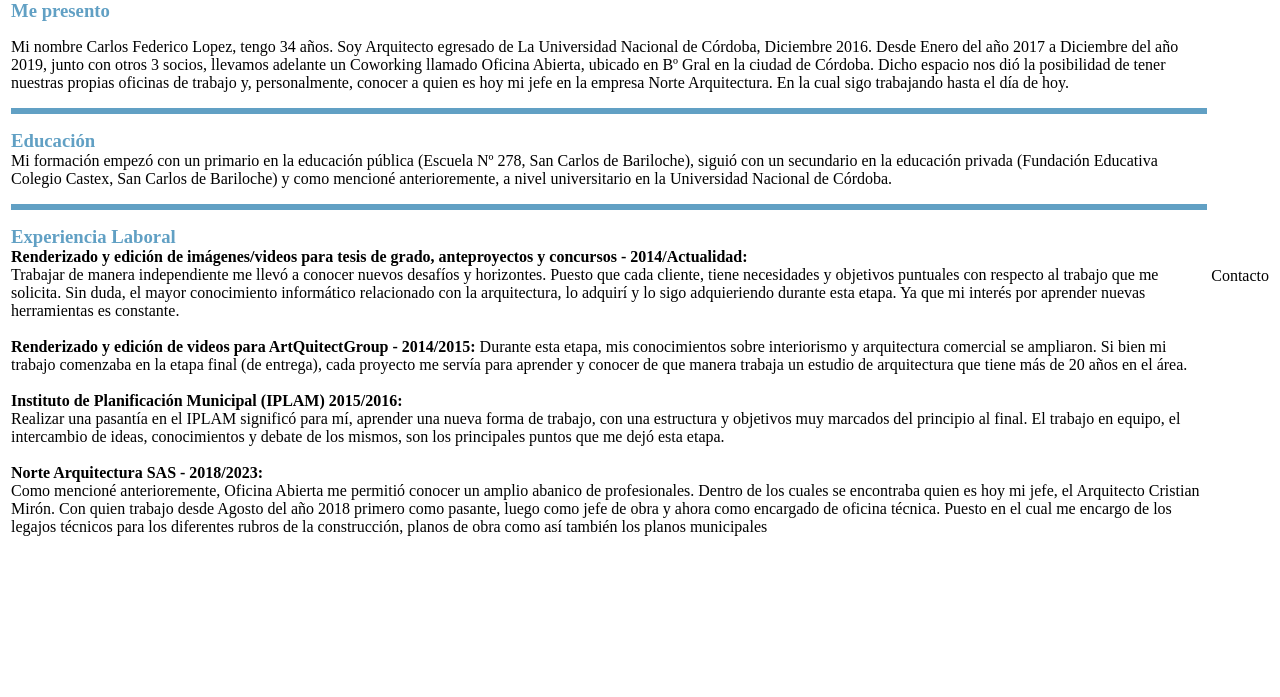
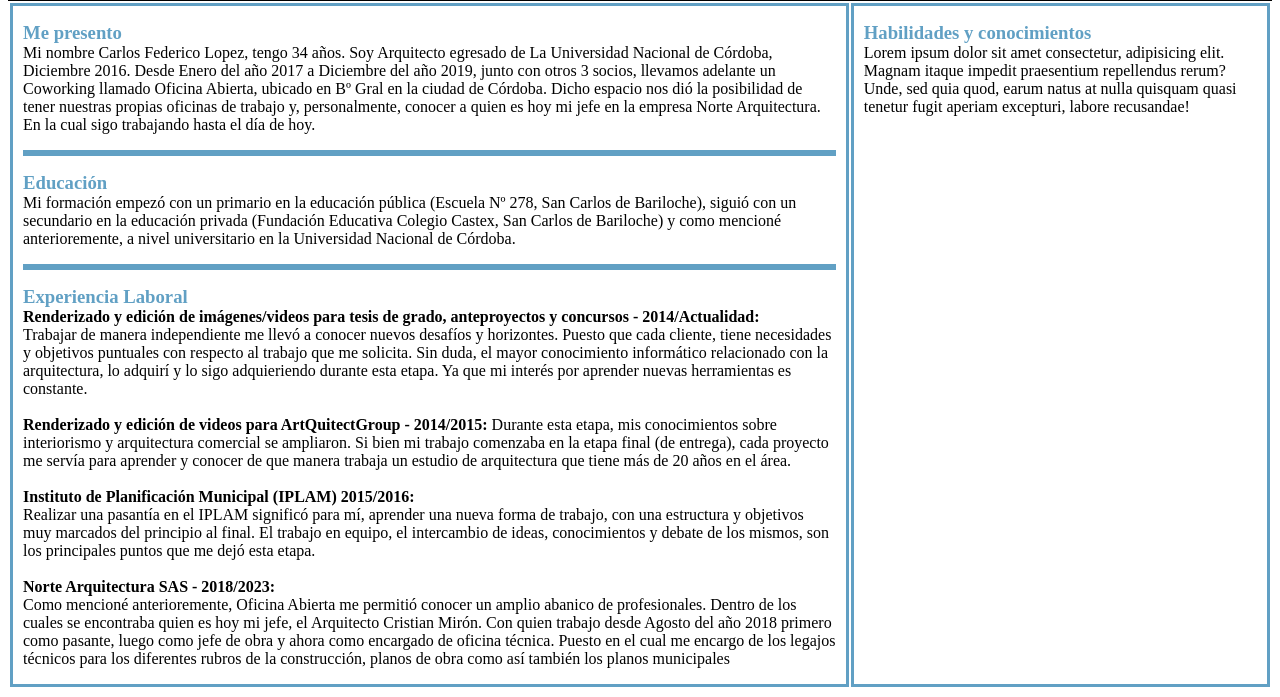
Before and after one commit to CFLopez88/ProyectoFinal-CV, a plain HTML site: page index.html in a window 1280 px wide. Shown: the part 130-827 px from the top of the page. Before the commit the page ends 800 px from the top, so only its background shows below. Drawn offline with Linux system fonts and the light colour scheme.

Commit message:
9no. commit - Falta completar datos personales

```diff
--- a/01_CSS/estilos.css
+++ b/01_CSS/estilos.css
@@ -7,7 +7,7 @@ h1{
     font-weight: bold;
     background-color: rgb(97, 160, 196);
     color: rgb(253, 253, 253);
-    border: 1px solid black;
+    border: 3px solid rgb(0, 0, 0);
     padding: 40px 40px 40px 40px;
     margin: 0px;
     text-align: right;
@@ -15,7 +15,6 @@ h1{
 
 h3{
     color: rgb(97, 160, 196);
-    border: 0px solid black;
     padding: 0px 0px 0px 0px;
     margin: 0px;
 }
@@ -24,3 +23,11 @@ hr{
     height: 2px;
     border: 3px solid rgb(97, 160, 196);
 }
+
+td{
+    vertical-align: top;
+    text-align: left;
+    padding: 0px 10px 0px 10px;
+    margin: 0px;
+    border: 3px solid rgb(97, 160, 196)
+}
--- a/index.html
+++ b/index.html
@@ -6,29 +6,24 @@
         <meta name="viewport" content="width=device-width, initial-scale=1.0">
         <title>Proyecto Final CV</title>
         <link rel="stylesheet" type="text/css" href="01_CSS/estilos.css"/>
-
     </head>
-
     <body>
-
         <h1>Carlos Federico Lopez</h1>
-
         <table>
             <tr>
                 <td>
+                    <p class="presentacion">
                         <h3>Me presento</h3>
-                <p> Mi nombre Carlos Federico Lopez, tengo 34 años. Soy Arquitecto egresado de La Universidad Nacional de Córdoba, Diciembre 2016. Desde Enero del año 2017 a Diciembre del año 2019, junto con otros 3 socios, llevamos adelante un Coworking llamado Oficina Abierta, ubicado en Bº Gral en la ciudad de Córdoba.
+                        Mi nombre Carlos Federico Lopez, tengo 34 años. Soy Arquitecto egresado de La Universidad Nacional de Córdoba, Diciembre 2016. Desde Enero del año 2017 a Diciembre del año 2019, junto con otros 3 socios, llevamos adelante un Coworking llamado Oficina Abierta, ubicado en Bº Gral en la ciudad de Córdoba.
                         Dicho espacio nos dió la posibilidad de tener nuestras propias oficinas de trabajo y, personalmente, conocer a quien es hoy mi jefe en la empresa Norte Arquitectura. En la cual sigo trabajando hasta el día de hoy.
                     </p>
                     <hr>
-
-                <p class="parrafo">
+                    <p class="educacion">
                         <h3>Educación</h3>
                         Mi formación empezó con un primario en la educación pública (Escuela Nº 278, San Carlos de Bariloche), siguió con un secundario en la educación privada (Fundación Educativa Colegio Castex, San Carlos de Bariloche) y como mencioné anterioremente, a nivel universitario en la Universidad Nacional de Córdoba.
                     </p>
-
                     <hr>
-                <p class="parrafo">
+                    <p class="experiencialaboral">
                         <h3>Experiencia Laboral</h3>
                         <strong>Renderizado y edición de imágenes/videos para tesis de grado, anteproyectos y concursos - 2014/Actualidad:</strong><br>
                         Trabajar de manera independiente me llevó a conocer nuevos desafíos y horizontes. Puesto que cada cliente, tiene necesidades y objetivos puntuales con respecto al trabajo que me solicita. Sin duda, el mayor conocimiento informático relacionado con la arquitectura, lo adquirí y lo sigo adquieriendo durante esta etapa. Ya que mi interés por aprender nuevas herramientas es constante.
@@ -47,9 +42,12 @@
                         Con quien trabajo desde Agosto del año 2018 primero como pasante, luego como jefe de obra y ahora como encargado de oficina técnica. Puesto en el cual me encargo de los legajos técnicos para los diferentes rubros de la construcción, planos de obra como así también los planos municipales
                     </p>
                 </td>
+                <td>
+                    <p class="contactoyhabilidades">
+                        <h3>Habilidades y conocimientos</h3>
+                        Lorem ipsum dolor sit amet consectetur, adipisicing elit. Magnam itaque impedit praesentium repellendus rerum? Unde, sed quia quod, earum natus at nulla quisquam quasi tenetur fugit aperiam excepturi, labore recusandae!
 
-            <td>
-                Contacto
+                    </p>
                 </td>
             </tr>
         </table>
```
Lines whose indentation alone changed are shown as unchanged.
